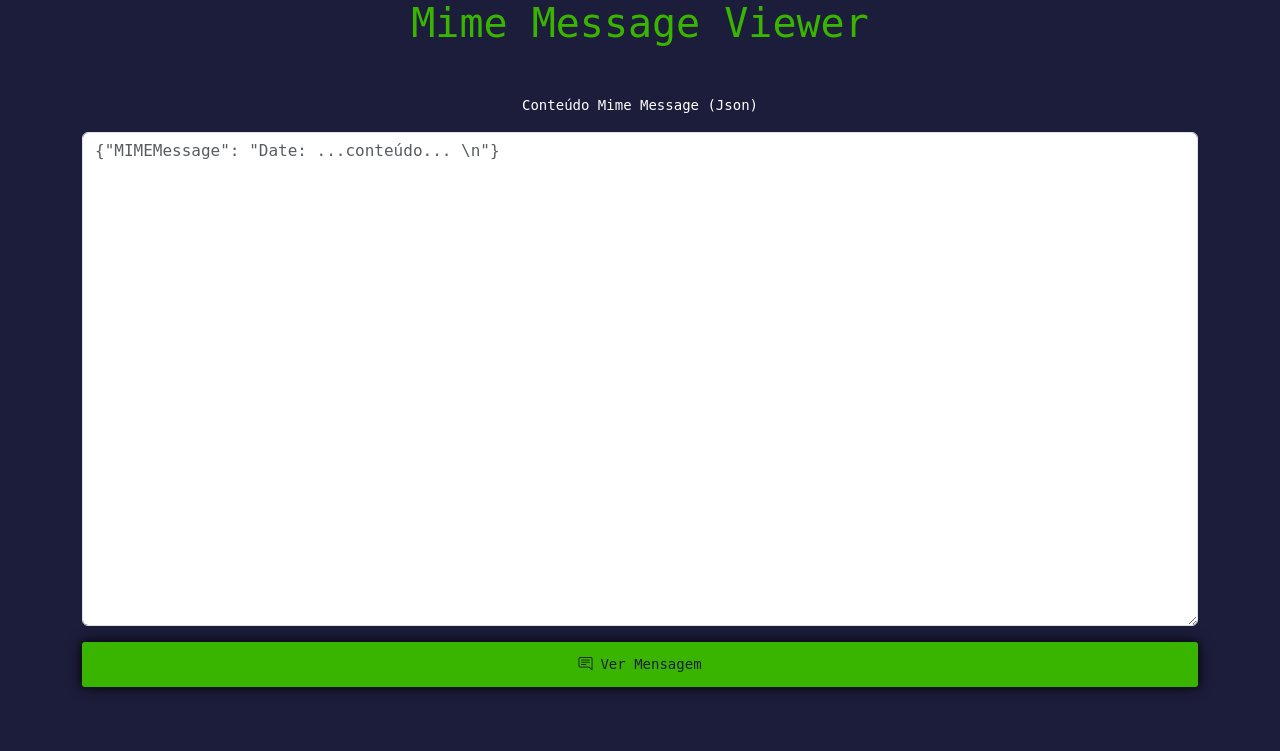
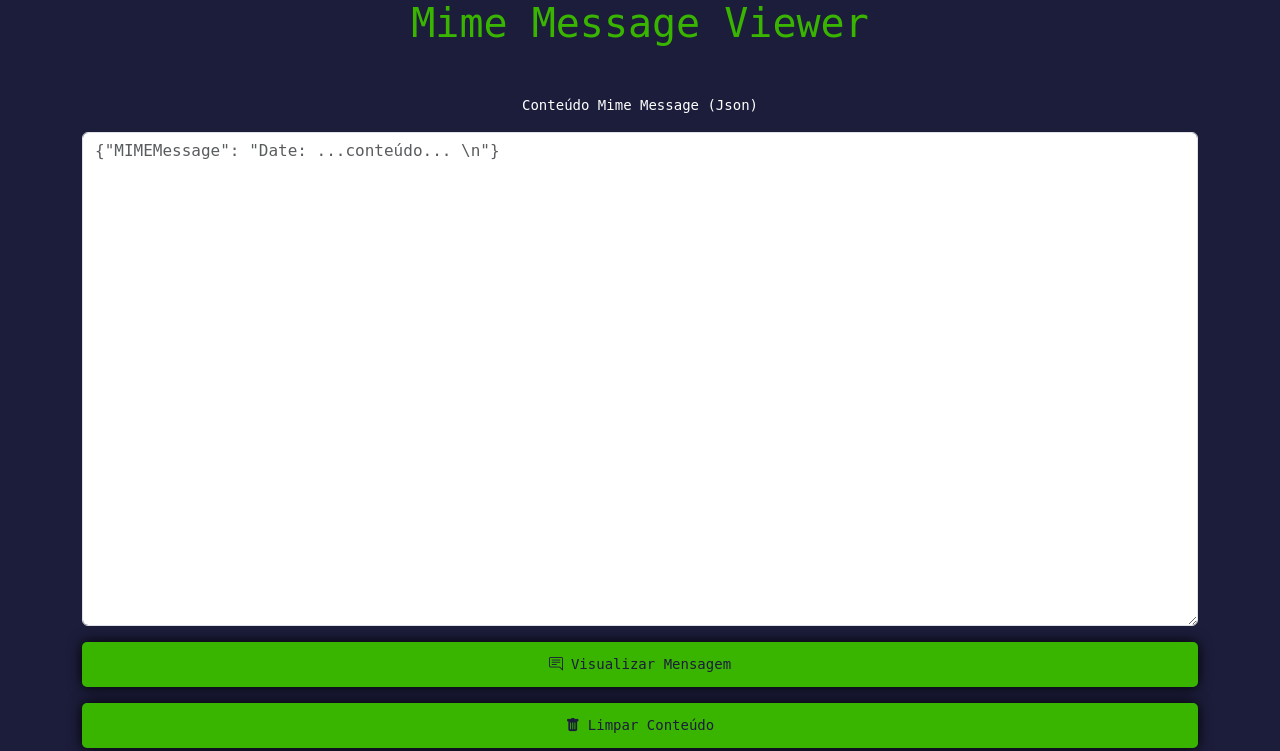
Before and after one commit to Jhon-Henkel/mime-message-viewer, a PHP site: page / in a window 1280 px wide. Shown: the part 49-800 px from the top of the page. Run offline with PHP 8.4, Linux system fonts and the light colour scheme.

Commit message:
Ajustes de layout e adicionado botões de voltar e limpar

```diff
--- a/assets/css/index.css
+++ b/assets/css/style.css
@@ -2,11 +2,13 @@
     --climba-blue: #1c1d3b;
     --climba-green: #39b500;
 }
-body {
+
+.body-home {
     font-family: "Roboto Mono", monospace;
     background-color: var(--climba-blue);
     color: var(--climba-green);
 }
+
 .btn-climba {
     background-color: var(--climba-green);
     color: var(--climba-blue);
@@ -18,12 +20,12 @@ body {
     font-weight: 500;
     border: none;
     padding: 12px 0;
-    border-radius: 3px;
     margin-top: 10px;
     display: flex;
     justify-content: center;
     align-items: center;
     transition: .3s;
+    border-radius: 5px;
 }
 
 .btn-climba:hover {
@@ -31,3 +33,18 @@ body {
     background-color: var(--climba-green);
     color: var(--climba-blue);
 }
+
+.body-content-viewer {
+    background-color: var(--climba-blue);
+}
+
+.mail-content {
+    border-radius: 10px;
+}
+
+.content-viewer-title {
+    background-color: var(--climba-green);
+    font-family: "Roboto Mono", monospace;
+    color: var(--climba-blue);
+    border-radius: 5px;
+}
--- a/index.html
+++ b/index.html
@@ -3,13 +3,14 @@
     <head>
         <meta charset="UTF-8">
         <title>Mime Message Viewer</title>
+        <link rel="shortcut icon" href="assets/images/favicon.png" type="image/x-icon"/>
         <link href="https://cdn.jsdelivr.net/npm/bootstrap@5.3.0-alpha2/dist/css/bootstrap.min.css" rel="stylesheet"
               integrity="sha384-aFq/bzH65dt+w6FI2ooMVUpc+21e0SRygnTpmBvdBgSdnuTN7QbdgL+OapgHtvPp"
               crossorigin="anonymous">
         <link rel="stylesheet" href="https://cdn.jsdelivr.net/npm/bootstrap-icons@1.10.3/font/bootstrap-icons.css">
-        <link rel="stylesheet" href="assets/css/index.css">
+        <link rel="stylesheet" href="assets/css/style.css">
     </head>
-    <body>
+    <body class="body-home">
     <div class="container text-center mt-5">
         <div>
             <h1>Mime Message Viewer</h1>
@@ -23,7 +24,11 @@
             <input type="hidden" name="acao" value="parsing">
             <button class="btn-climba mt-3" type="submit">
                 <i class="bi bi-chat-right-text me-2"></i>
-                Ver Mensagem
+                Visualizar Mensagem
+            </button>
+            <button class="btn-climba mt-3" type="reset">
+                <i class="bi bi-trash-fill me-2"></i>
+                Limpar Conteúdo
             </button>
         </form>
     </div>
```
Also changed, not shown: contentViewer.php (+33 -16 lines), assets/images/favicon.png (added).
